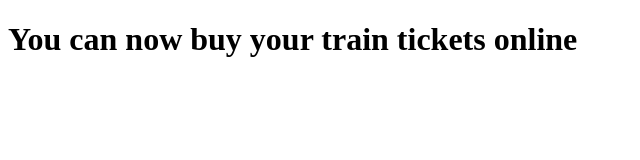
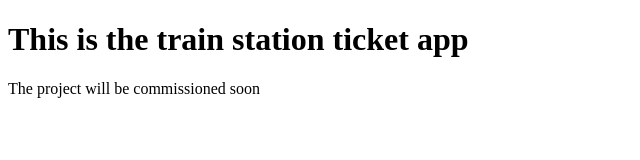
Before and after one commit to zubbysuprano/ticketapp, a plain HTML site: page index.html in a window 1280 px wide. Shown: the whole page, without its empty margins (0-640 px from the left). Drawn offline with Linux system fonts and the light colour scheme.

Commit message:
The commissioning date was added

```diff
--- a/index.html
+++ b/index.html
@@ -5,7 +5,8 @@
 	</head>
 
 	<body>
-	<h1>You can now buy your train tickets online</h1>
+	<h1>This is the train station ticket app</h1>
+	<p>The project will be commissioned soon</p>
 
 	</body>
 </html>
```
